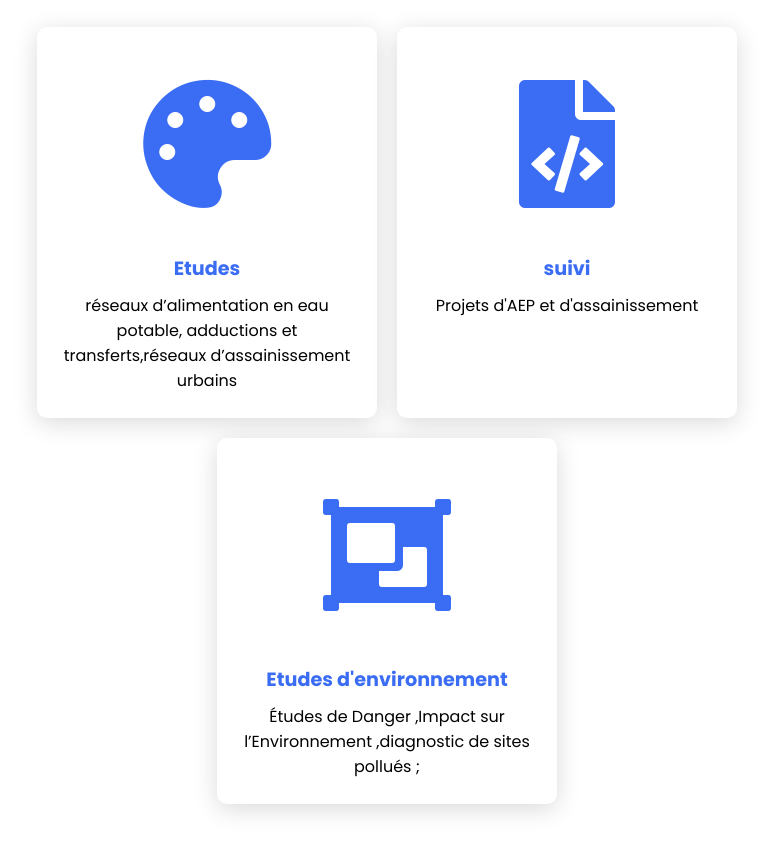
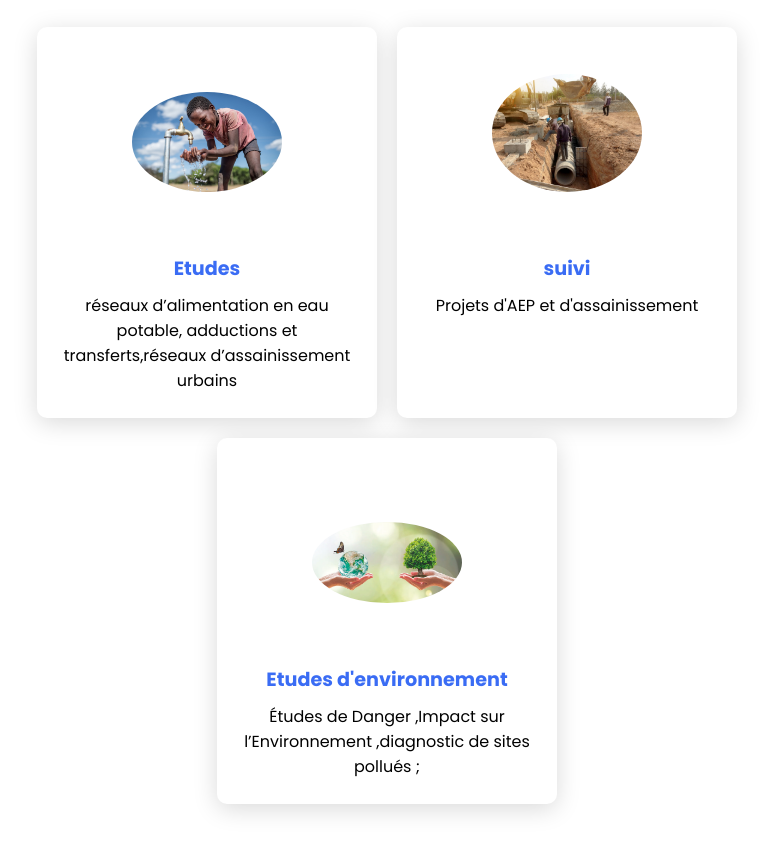
Before and after one commit to seif03/Technologie-de-l-eau, a plain HTML site: page index.html in a window 1280 px wide. Shown: the part 2542-3394 px from the top of the page, without its empty margins (253-1026 px from the left). Drawn offline with Linux system fonts and the light colour scheme.

Commit message:
third commit

```diff
--- a/index.html
+++ b/index.html
@@ -144,7 +144,7 @@ Technologie de l'eau
       <div class="content">
         <div class="card reveal">
           <div class="service-icon">
-            <i class="fas fa-palette"></i>
+            <img src="images/etudes.jpg" alt="" style="width:150px">
           </div>
           <div class="info">
             <h3>Etudes</h3>
@@ -153,7 +153,7 @@ Technologie de l'eau
         </div>
         <div class="card reveal">
           <div class="service-icon">
-            <i class="fas fa-file-code"></i>
+            <img src="images/suivi.jpg" alt="" style="width:150px">
           </div>
           <div class="info">
             <h3>suivi</h3>
@@ -162,7 +162,7 @@ Technologie de l'eau
         </div>
         <div class="card reveal">
           <div class="service-icon">
-            <i class="fas fa-object-group"></i>
+            <img src="images/enviroo.PNG" alt="" style="width:150px">
           </div>
           <div class="info">
             <h3>Etudes d'environnement</h3>
--- a/style.css
+++ b/style.css
@@ -690,3 +690,8 @@ body{
   transform: translateY(0);
   opacity: 1;
 }
+
+
+img {
+  border-radius: 60%;
+}
```
Also changed, not shown: images/enviroo.PNG (added), images/etudes.jpg (added), images/suivi.jpg (added).
